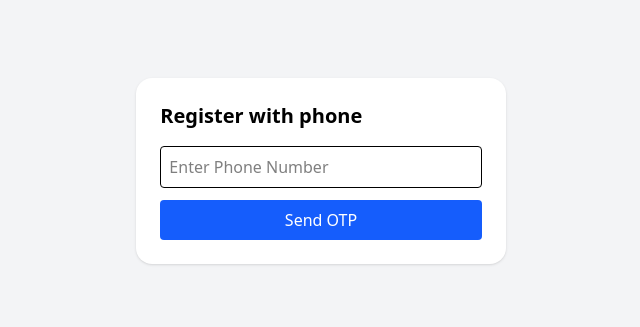
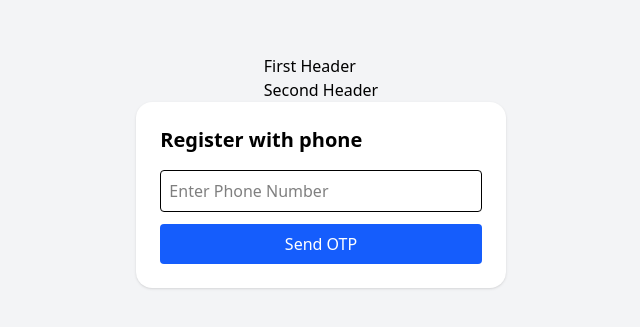
Before and after one commit to Madan123Shahi/MERN_Commerce, a React (Vite) app in the folder UI/: page / in a window 1280 px wide. Shown: the part 229-556 px from the top of the page, without its empty margins (319-959 px from the left). Built offline with nearby package versions, Linux system fonts and the light colour scheme.

Commit message:
Starting Header

```diff
--- a/UI/src/App.jsx
+++ b/UI/src/App.jsx
@@ -1,9 +1,11 @@
 import React from "react";
 import Registration from "./components/Registration";
+import Header from "./components/Header";
 
 const App = () => {
   return (
     <div className="min-h-screen flex flex-col justify-center items-center bg-gray-100">
+      <Header />
       <Registration />
     </div>
   );
--- /dev/null
+++ b/UI/src/components/Header.jsx
@@ -0,0 +1,10 @@
+const Header = () => {
+  return (
+    <div className="">
+      <div>First Header</div>
+      <div>Second Header</div>
+    </div>
+  );
+};
+
+export default Header;
```
Also changed, not shown: UI/Screenshot 2025-09-01 153600.jpg (added).
